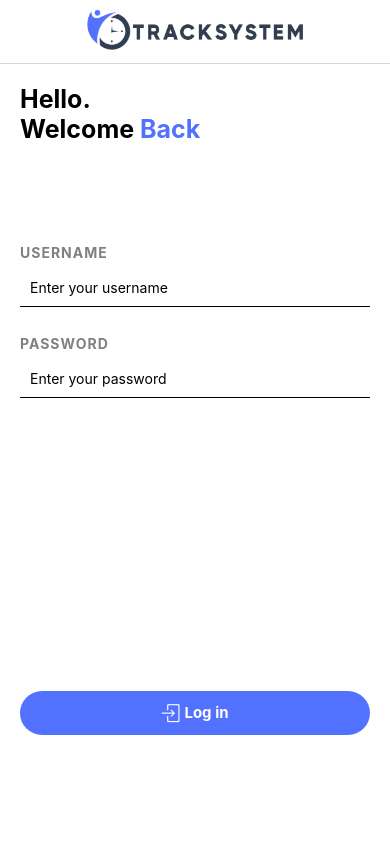
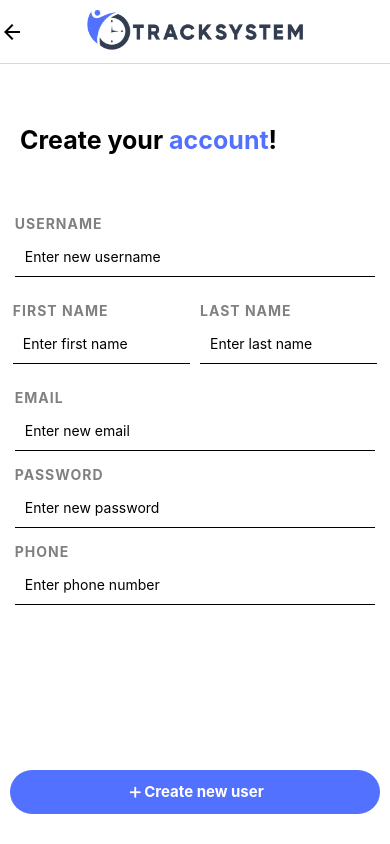
Before and after one commit to hartmario1/tracking-system, a React Native app: screen /SignUp in a window 390 px wide. Built offline with nearby package versions, Linux system fonts and the light colour scheme; what expo-linking, react-native-root-siblings would draw is missing.

Commit message:
feat: sign up page (request not working)

```diff
--- a/components/AdminList.tsx
+++ b/components/AdminList.tsx
@@ -1,7 +1,7 @@
 import { useEffect, useState } from "react";
 import { ActivityIndicator, FlatList, StyleSheet } from "react-native"
 import { SafeAreaView } from "react-native-safe-area-context";
-import { requestHeaders } from "../api/headers";
+import { loginRequestHeaders } from "../api/headers";
 import Interns from "./Interns";
 
 const List = () => {
@@ -12,7 +12,7 @@ const List = () => {
     try {
       const response = await fetch('https://tracksystem.herokuapp.com/users', {
         method: 'GET',
-        headers: requestHeaders
+        headers: loginRequestHeaders
       });
       const json = await response.json();
       setData(json.movies);
--- a/navigation/LinkingConfiguration.ts
+++ b/navigation/LinkingConfiguration.ts
@@ -23,6 +23,11 @@ const linking: LinkingOptions<RootStackParamList> = {
             screens: {
               Admin: 'third'
             }
+          },
+          SignUp: {
+            screens: {
+              SignUp: 'fourth'
+            }
           }
         },
       },
--- a/navigation/index.tsx
+++ b/navigation/index.tsx
@@ -10,10 +10,11 @@ import NotFoundScreen from "../screens/NotFound";
 import InternScreen from "../screens/Intern";
 import LogIn from "../screens/LogIn";
 import AdminScreen from "../screens/Admin";
+import CreateUser from "../screens/CreateUser";
+import SignUp from "../screens/SignUp";
 
 import { MaterialIcons } from '@expo/vector-icons';
 import { Entypo } from '@expo/vector-icons';
-import CreateUser from "../screens/CreateUser";
 
 const Navigation = ({ colorScheme }: { colorScheme: ColorSchemeName }) => {
   return (
@@ -45,6 +46,27 @@ const RootNavigator = () => {
           headerStyle: {
             backgroundColor: '#fff',
           }
+        })} />
+        <Stack.Screen
+        name = "SignUp"
+        component = {SignUp}
+        options = {({ navigation }: RootTabScreenProps<'SignUp'>) => ({
+          headerTitle: () => (
+            <View style={{ justifyContent:'center', paddingBottom: 5 }}>
+              <Image
+              source={require('../assets/images/logo.png')}
+              style = {{ width: 222, height: 40 }} />
+            </View>
+          ),
+          headerTitleAlign: 'center',
+          headerStyle: {
+            backgroundColor: '#fff',
+          },
+          headerLeft: () => (
+            <TouchableOpacity onPress={() => navigation.goBack()}>
+              <MaterialIcons name="arrow-back" size={24} color="black" />
+            </TouchableOpacity>
+          )
         })} />
       <Stack.Screen
         name = "NotFound"
@@ -130,7 +152,7 @@ const RootNavigator = () => {
           name = "CreateUser"
           component = {CreateUser}
           options = {({ navigation }: RootTabScreenProps<'CreateUser'>) => ({
-            headerTitle: 'Create new user',
+            headerTitle: 'Create new user admin',
             headerTitleAlign: 'center',
             headerStyle: {
               backgroundColor: '#fff',
--- a/screens/CreateTask.tsx
+++ b/screens/CreateTask.tsx
@@ -4,7 +4,7 @@ import { RootTabScreenProps } from "../types";
 import Toast from 'react-native-root-toast';
 import { Formik } from 'formik';
 import * as Yup from 'yup';
-import { requestHeaders } from "../api/headers";
+import { loginRequestHeaders } from "../api/headers";
 
 const CreateTask = ({ navigation }: RootTabScreenProps<'CreateTask'>) => (
   <Formik initialValues={{ title: '', started: '', ended: '' }}
@@ -12,7 +12,7 @@ const CreateTask = ({ navigation }: RootTabScreenProps<'CreateTask'>) => (
         try {
           const data = await fetch('https://tracksystem.herokuapp.com/tasks', {
             method: 'POST',
-            headers: requestHeaders,
+            headers: loginRequestHeaders,
             body: JSON.stringify({
               // add user_id
               title: values.title,
--- a/screens/CreateUser.tsx
+++ b/screens/CreateUser.tsx
@@ -4,7 +4,7 @@ import { RootTabScreenProps } from "../types";
 import Toast from 'react-native-root-toast';
 import { Formik } from 'formik';
 import * as Yup from 'yup';
-import { requestHeaders } from "../api/headers";
+import { loginRequestHeaders } from "../api/headers";
 import { Role } from '../api/models/user';
 
 const CreateUser = ({ navigation }: RootTabScreenProps<'CreateUser'>) => (
@@ -13,7 +13,7 @@ const CreateUser = ({ navigation }: RootTabScreenProps<'CreateUser'>) => (
         try {
           const data = await fetch('https://tracksystem.herokuapp.com/users', {
             method: 'POST',
-            headers: requestHeaders,
+            headers: loginRequestHeaders,
             body: JSON.stringify({
               username: values.username,
               email: values.email,
@@ -21,7 +21,7 @@ const CreateUser = ({ navigation }: RootTabScreenProps<'CreateUser'>) => (
               phone: values.phone,
               firstName: values.first_name,
               lastName: values.last_name,
-              role: Role.student
+              role: Role.admin
             })
           });
           return data;
--- a/screens/LogIn.tsx
+++ b/screens/LogIn.tsx
@@ -4,13 +4,15 @@ import { SimpleLineIcons } from '@expo/vector-icons';
 import { RootTabScreenProps } from "../types";
 import { Formik } from 'formik';
 import * as Yup from 'yup';
+import { Buffer } from 'buffer';
 import Toast from "react-native-root-toast";
 
 const LogIn = ({ navigation }: RootTabScreenProps<'LogIn'>) => (
   <Formik initialValues={{ username: '', password: '' }}
       onSubmit = {async values => {
         try {
-          const auth = btoa(`${values.username.toLowerCase()}:${values.password}`);
+          const encode = (str: string):string => new Buffer(str, 'binary').toString('base64');
+          const auth = encode(`${values.username.toLowerCase()}:${values.password}`);
           const stream = await fetch('https://tracksystem.herokuapp.com/auth', {
             method: 'post',
             headers: new Headers({
@@ -18,20 +20,32 @@ const LogIn = ({ navigation }: RootTabScreenProps<'LogIn'>) => (
               authorization: `basic ${auth}`
             })
           });
+
+          if (stream.status === 200) {
+            Toast.show('Logged in successfully', {
+              duration: Toast.durations.LONG,
+              position: -100,
+              shadow: true,
+              animation: true,
+              delay: 0,
+            });
+
+            navigation.navigate('Intern');
+          } else {
+            Toast.show('Something went wrong, try again!', {
+              duration: Toast.durations.LONG,
+              position: -100,
+              shadow: true,
+              animation: true,
+              delay: 0,
+            });
+          }
+
           const response = stream.json();
           return Promise.resolve(response);
         } catch (error) {
           return Promise.reject(error)
         }
-
-        // Toast.show('Logged in successfully', {
-        //   duration: Toast.durations.LONG,
-        //   position: -100,
-        //   shadow: true,
-        //   animation: true,
-        //   delay: 0,
-        // });
-
       }}
       validationSchema = {Yup.object().shape({
         username: Yup.string().required('This field is required!'),
@@ -87,15 +101,20 @@ const LogIn = ({ navigation }: RootTabScreenProps<'LogIn'>) => (
                   )
                   : null}
             </View>
+            <View>
+              <TouchableOpacity
+                onPress={() => navigation.navigate('SignUp')}>
+                <Text style = {{ color: '#5371ff', alignSelf: 'center', paddingTop: 10 }}>
+                  Don't have an account? Sign up!
+                </Text>
+              </TouchableOpacity>
+            </View>
 
-            <View style = {{ paddingTop: 285 }}>
+            <View style = {{ paddingTop: 250 }}>
               <TouchableOpacity
                 style = {styles.loginButton}
                 onPress = {() => {
                     handleSubmit();
-
-                    // move to onSubmit
-                    navigation.navigate('Intern');
                   }}>
                   <SimpleLineIcons name="login" size={18} color="white" style = {{ paddingRight: 5 }} />
                   <Text style = {styles.loginButtonText}>
--- /dev/null
+++ b/screens/SignUp.tsx
@@ -0,0 +1,250 @@
+import { SafeAreaView, StyleSheet, Text, TextInput, TouchableOpacity, View } from "react-native";
+import { Entypo } from '@expo/vector-icons';
+import { RootTabScreenProps } from "../types";
+import Toast from 'react-native-root-toast';
+import { Formik } from 'formik';
+import * as Yup from 'yup';
+import { loginRequestHeaders } from "../api/headers";
+import { Role } from '../api/models/user';
+
+const SignUp = ({ navigation }: RootTabScreenProps<'SignUp'>) => (
+  <Formik initialValues={{ username: '', email: '', password: '', phone: '', first_name: '', last_name: '' }}
+      onSubmit = {async values => {
+        try {
+          const data = await fetch('https://tracksystem.herokuapp.com/users', {
+            method: 'POST',
+            headers: loginRequestHeaders,
+            body: JSON.stringify({
+              username: values.username,
+              email: values.email,
+              password: values.password,
+              phone: values.phone,
+              firstName: values.first_name,
+              lastName: values.last_name,
+              role: Role.student
+            })
+          });
+          return data;
+        } catch (error) {
+          console.error(error);
+        };
+
+        Toast.show('New user created', {
+          duration: Toast.durations.LONG,
+          position: -100,
+          shadow: true,
+          animation: true,
+          delay: 0,
+        });
+        navigation.goBack();
+      }}
+      validationSchema = {Yup.object().shape({
+        username: Yup.string().required('This field is required!'),
+        email: Yup.string().required('This field is required!'),
+        password: Yup.string().required('This field is required!'),
+        phone: Yup.string().required('This field is required!'),
+        first_name: Yup.string().required('This field is required!'),
+        last_name: Yup.string().required('This field is required!')
+      })}>
+      {({ handleChange, handleBlur, handleSubmit, values, errors, touched }) => (
+        <SafeAreaView style = {styles.container}>
+          <View style = {{ paddingBottom: 60, marginHorizontal: 20, paddingTop: 30 }}>
+            <Text style = {styles.logInText}>
+              Create your <Text style = {{ color: '#5371ff' }}>account</Text>!
+            </Text>
+          </View>
+          <View style = {{ alignItems: 'center' }}>
+            <View style = {{ width: '95%' }}>
+              <Text style = {styles.inputHeaders}>
+                USERNAME
+              </Text>
+              <TextInput
+                style={styles.commitInput}
+                blurOnSubmit
+                onChangeText={handleChange('username')}
+                onBlur = {handleBlur('username')}
+                value={values.username}
+                placeholder="Enter new username" />
+                {errors.username && touched.username
+                  ? (
+                    <Text style = {styles.errorMessage}>
+                      {errors.username}
+                    </Text>
+                  )
+                  : null}
+            </View>
+
+            <View style = {styles.timeRow}>
+              <View style = {{ width: '48%' }}>
+                <Text style = {styles.inputHeaders}>
+                  FIRST NAME
+                </Text>
+                <TextInput
+                  style={styles.timeInput}
+                  onChangeText = {handleChange('first_name')}
+                  onBlur = {handleBlur('first_name')}
+                  value = {values.first_name}
+                  blurOnSubmit
+                  placeholder="Enter first name" />
+                  {errors.first_name && touched.first_name
+                  ? (
+                    <Text style = {styles.errorMessage}>
+                      {errors.first_name}
+                    </Text>
+                  )
+                  : null}
+              </View>
+              <View style = {{ width: '48%' }}>
+                <Text style = {styles.inputHeaders}>
+                  LAST NAME
+                </Text>
+                <TextInput
+                style={styles.timeInput}
+                onChangeText = {handleChange('last_name')}
+                onBlur = {handleBlur('last_name')}
+                value = {values.last_name}
+                blurOnSubmit
+                placeholder="Enter last name" />
+                {errors.last_name && touched.last_name
+                  ? (
+                    <Text style = {styles.errorMessage}>
+                      {errors.last_name}
+                    </Text>
+                  )
+                  : null}
+              </View>
+            </View>
+
+            <View style = {{ width: '95%', paddingTop: 10 }}>
+              <Text style = {styles.inputHeaders}>
+                EMAIL
+              </Text>
+              <TextInput
+                style={styles.commitInput}
+                blurOnSubmit
+                onChangeText={handleChange('email')}
+                onBlur = {handleBlur('email')}
+                value={values.email}
+                placeholder="Enter new email" />
+                {errors.email && touched.email
+                  ? (
+                    <Text style = {styles.errorMessage}>
+                      {errors.email}
+                    </Text>
+                  )
+                  : null}
+            </View>
+
+            <View style = {{ width: '95%', paddingTop: 10 }}>
+              <Text style = {styles.inputHeaders}>
+                PASSWORD
+              </Text>
+              <TextInput
+                style={styles.commitInput}
+                blurOnSubmit
+                onChangeText={handleChange('password')}
+                onBlur = {handleBlur('password')}
+                value={values.password}
+                placeholder="Enter new password" />
+                {errors.password && touched.password
+                  ? (
+                    <Text style = {styles.errorMessage}>
+                      {errors.password}
+                    </Text>
+                  )
+                  : null}
+            </View>
+
+            <View style = {{ width: '95%', paddingTop: 10, paddingBottom: 160 }}>
+              <Text style = {styles.inputHeaders}>
+                PHONE
+              </Text>
+              <TextInput
+                style={styles.commitInput}
+                blurOnSubmit
+                onChangeText={handleChange('phone')}
+                onBlur = {handleBlur('phone')}
+                value={values.phone}
+                placeholder="Enter phone number" />
+                {errors.phone && touched.phone
+                  ? (
+                    <Text style = {styles.errorMessage}>
+                      {errors.phone}
+                    </Text>
+                  )
+                  : null}
+            </View>
+
+            <View style = {{ width: '95%' }}>
+              <TouchableOpacity
+                style = {styles.addEntry}
+                onPress = {() => {
+                    handleSubmit();
+                  }}>
+                  <Entypo name="plus" size={18} color="#fff" />
+                  <Text style = {styles.addEntryText}>
+                    Create new user
+                  </Text>
+              </TouchableOpacity>
+            </View>
+          </View>
+        </SafeAreaView>
+      )}
+    </Formik>
+);
+
+const styles = StyleSheet.create({
+  container: {
+    flex: 1,
+    justifyContent: 'center',
+    backgroundColor: '#fff'
+  },
+  inputHeaders: {
+    letterSpacing: 1,
+    fontWeight: 'bold',
+    color: 'grey',
+    paddingLeft: 5
+  },
+  timeRow: {
+    flexDirection: 'row',
+    justifyContent: 'center',
+    alignItems: 'center',
+    paddingTop: 20,
+    paddingBottom: 10,
+    width: '100%'
+  },
+  timeInput: {
+    height: 40,
+    margin: 5,
+    borderBottomWidth: 1,
+    padding: 10,
+  },
+  commitInput: {
+    height: 40,
+    margin: 5,
+    borderBottomWidth: 1,
+    padding: 10,
+  },
+  addEntry: {
+    justifyContent: 'center',
+    backgroundColor: "#5371ff",
+    padding: 12,
+    borderRadius: 50,
+    flexDirection: 'row',
+  },
+  addEntryText: {
+    color: '#fff',
+    fontWeight: 'bold',
+    fontSize: 15
+  },
+  errorMessage: {
+    color: '#CC002C',
+    alignSelf: 'center'
+  },
+  logInText: {
+    fontWeight: 'bold',
+    fontSize: 25,
+  },
+})
+
+export default SignUp;
--- a/types.tsx
+++ b/types.tsx
@@ -15,6 +15,7 @@ export type RootStackParamList = {
   CreateTask: undefined;
   CreateUser: undefined;
   NotFound: undefined;
+  SignUp: undefined;
 };
 
 export type RootStackScreenProps<Screen extends keyof RootStackParamList> = NativeStackScreenProps<
@@ -29,6 +30,7 @@ export type RootTabParamList = {
   CreateTask: undefined;
   CreateUser: undefined;
   NotFound: undefined;
+  SignUp: undefined;
 };
 
 export type RootTabScreenProps<Screen extends keyof RootTabParamList> = CompositeScreenProps<
```
